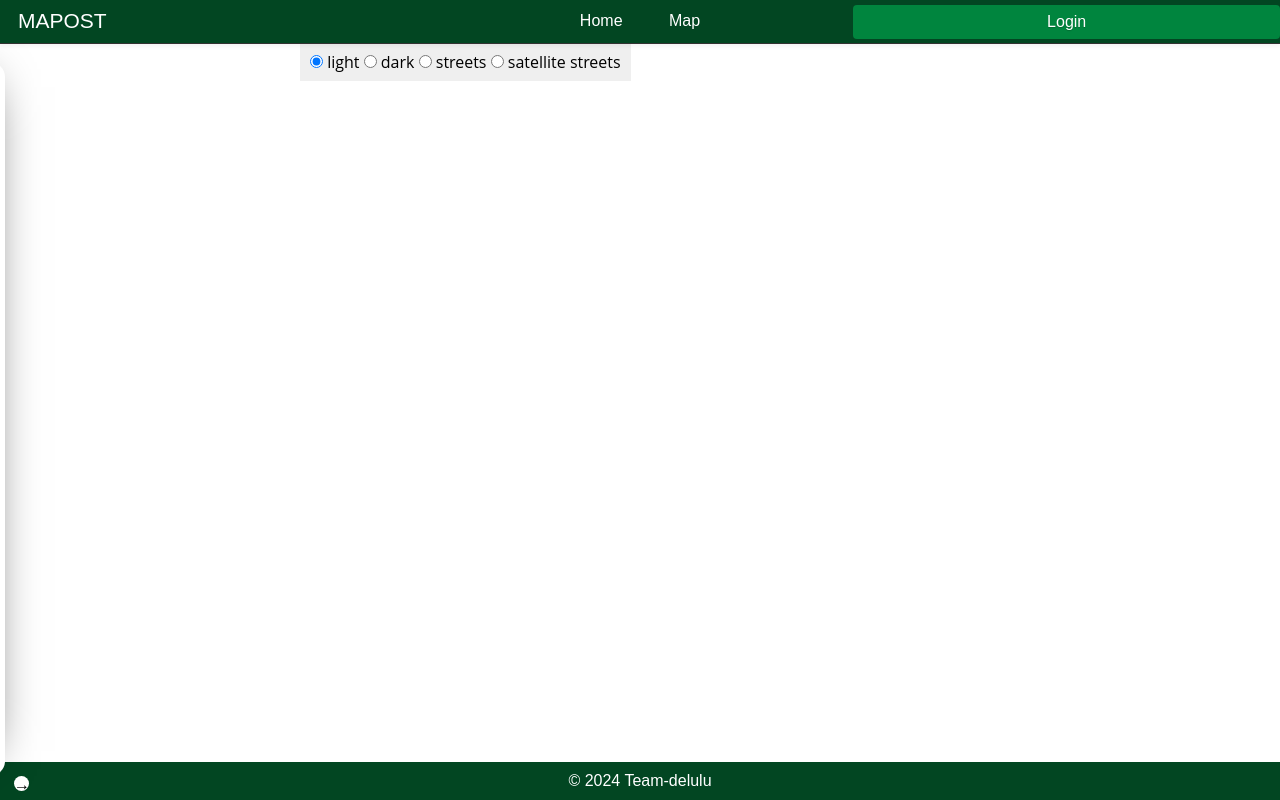
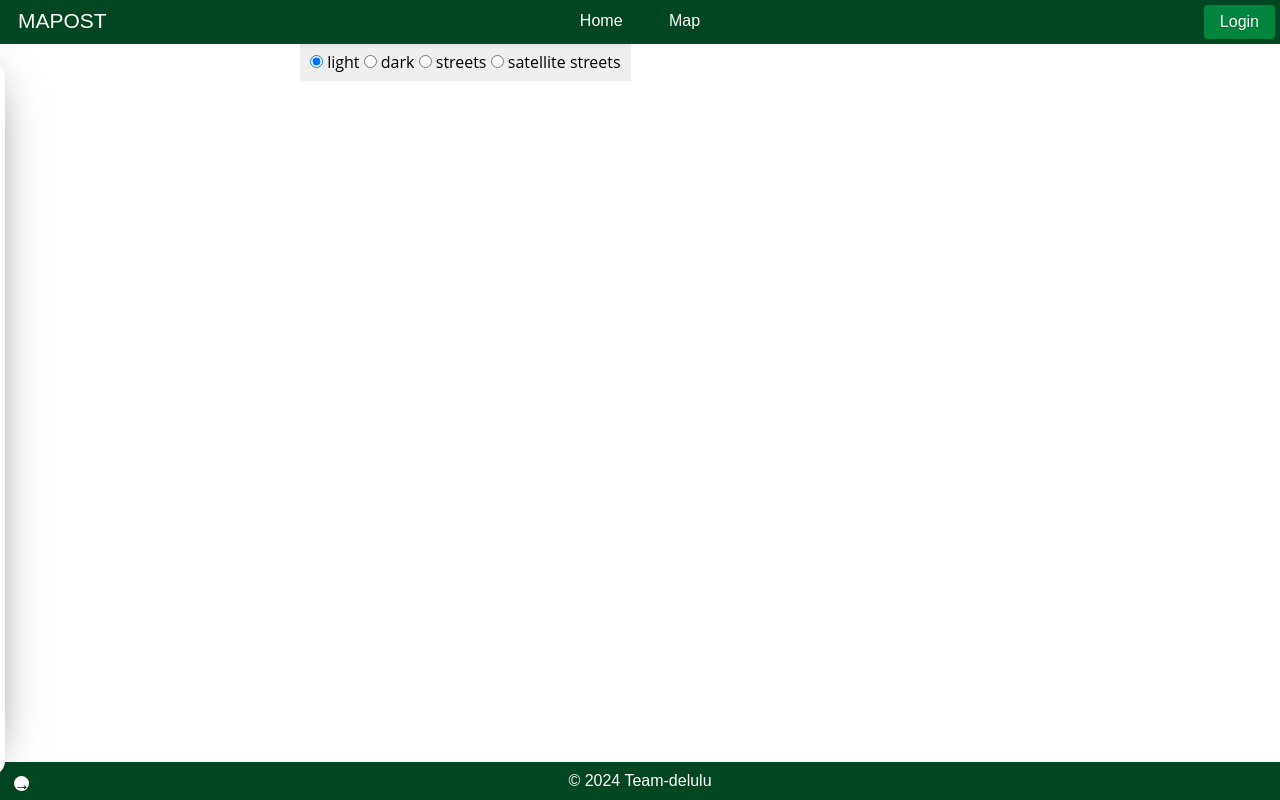
Before and after one commit to Dav0M/mapost, a Flask app: page /mapping in a window 1280 px wide. Run offline with Flask 3, Linux system fonts and the light colour scheme; parts of the project's set-up code (start-up, migrations or seed data) failed here and were passed over; some libraries are stand-ins or nearby versions.

Commit message:
moved login and user button header

```diff
--- a/templates/header_template.html
+++ b/templates/header_template.html
@@ -30,9 +30,9 @@
     </div>
 
     <div class="pure-u-1-3 header-right">
-      {% if session.user %}
       <div class="pure-menu pure-menu-horizontal">
         <ul class="pure-menu-list">
+          {% if session.user %}
           <li class="pure-menu-item pure-menu-has-children pure-menu-allow-hover">
             <a href="/user/{{ session.user_id.id }}" class="login-button pure-menu-link pure-button">{{
               session.user.userinfo.nickname }}</a>
@@ -45,13 +45,14 @@
               </li>
             </ul>
           </li>
+          {% else %}
+          <li class="pure-menu-item">
+            <a href="/login" class="login-button pure-menu-link pure-button">Login</a>
+          </li>
+          {% endif %}
         </ul>
       </div>
     </div>
-    {% else %}
-    <a href="/login" class="login-button pure-menu-link pure-button">Login</a>
-    {% endif %}
-  </div>
   </div>
   <div class="content">
     {% block content %}{% endblock %}
```
